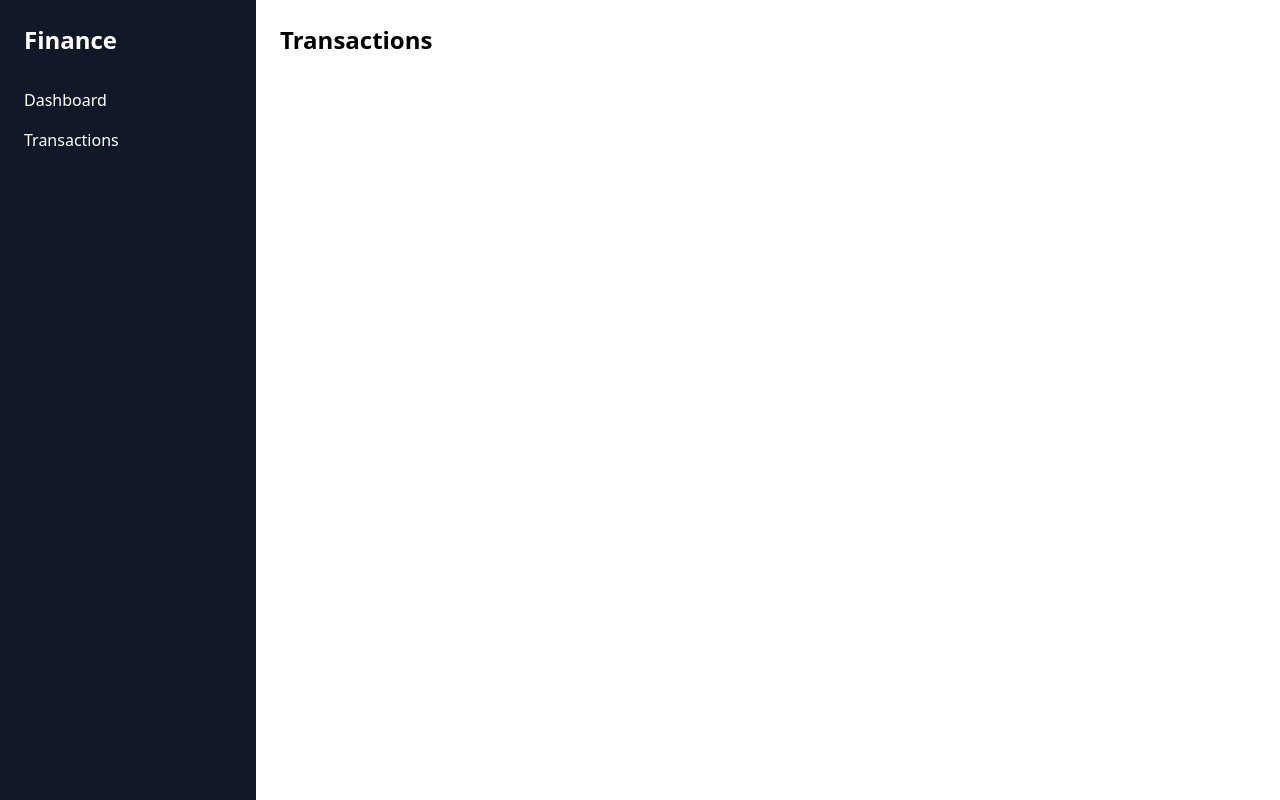
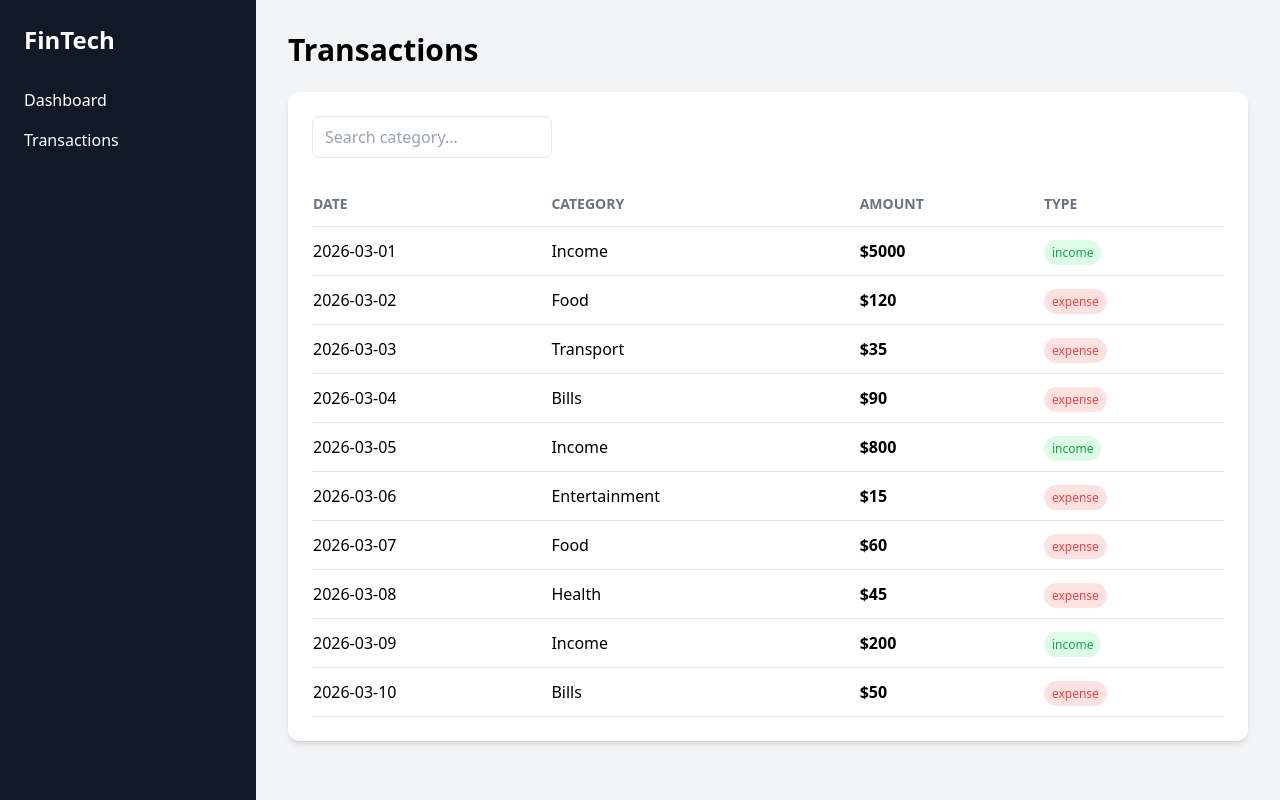
Before and after one commit to Hlamong55/Finance-Dashboard, a React (Vite) app: page /transactions in a window 1280 px wide. Built offline with nearby package versions, Linux system fonts and the light colour scheme.

Commit message:
implement transaction table

```diff
--- a/index.html
+++ b/index.html
@@ -5,7 +5,7 @@
     <link rel="icon" type="image/svg+xml" href="/src/assets/icon.png" />
     <meta name="viewport" content="width=device-width, initial-scale=1.0" />
     <link rel="stylesheet" href="https://cdnjs.cloudflare.com/ajax/libs/font-awesome/7.0.1/css/all.min.css" integrity="sha512-2SwdPD6INVrV/lHTZbO2nodKhrnDdJK9/kg2XD1r9uGqPo1cUbujc+IYdlYdEErWNu69gVcYgdxlmVmzTWnetw==" crossorigin="anonymous" referrerpolicy="no-referrer" />
-    <title>finance_dashboard_ui</title>
+    <title>FinTech</title>
   </head>
   <body>
     <div id="root"></div>
--- a/src/Components/Sidebar.jsx
+++ b/src/Components/Sidebar.jsx
@@ -4,7 +4,7 @@ const Sidebar = () => {
   return (
     <div className="w-64 bg-gray-900 text-white min-h-screen p-6">
       <h2 className="text-2xl font-bold mb-8">
-        Finance
+        FinTech
       </h2>
 
       <nav className="flex flex-col gap-4">
--- /dev/null
+++ b/src/Components/TransactionsTable.jsx
@@ -0,0 +1,110 @@
+import { useContext, useState } from "react";
+import { TransactionContext } from "../context/TransactionContext";
+import { RoleContext } from "../context/RoleContext";
+
+const TransactionsTable = () => {
+  const { transactions } = useContext(TransactionContext);
+  const { role } = useContext(RoleContext);
+
+  const [search, setSearch] = useState("");
+
+  const filtered = transactions.filter((t) =>
+    t.category.toLowerCase().includes(search.toLowerCase())
+  );
+
+  return (
+    <div className="bg-white rounded-xl shadow-md p-6">
+
+      {/* Top Section */}
+      <div className="flex justify-between items-center mb-6">
+
+        <input
+          type="text"
+          placeholder="Search category..."
+          className="border rounded-lg px-3 py-2 w-60 focus:outline-none focus:ring-2 focus:ring-blue-400"
+          onChange={(e) => setSearch(e.target.value)}
+        />
+
+        {role === "admin" && (
+          <button className="bg-blue-500 text-white px-4 py-2 rounded-lg hover:bg-blue-600">
+            + Add Transaction
+          </button>
+        )}
+
+      </div>
+
+      {/* Table */}
+      <div className="overflow-x-auto">
+
+        <table className="w-full text-left">
+
+          <thead className="border-b text-gray-500 text-sm uppercase">
+
+            <tr>
+              <th className="py-3">Date</th>
+              <th>Category</th>
+              <th>Amount</th>
+              <th>Type</th>
+              {role === "admin" && <th>Actions</th>}
+            </tr>
+
+          </thead>
+
+          <tbody>
+
+            {filtered.map((t) => (
+              <tr
+                key={t.id}
+                className="border-b hover:bg-gray-50 transition"
+              >
+
+                <td className="py-3">{t.date}</td>
+
+                <td className="font-medium">
+                  {t.category}
+                </td>
+
+                <td className="font-semibold">
+                  ${t.amount}
+                </td>
+
+                <td>
+                  <span
+                    className={`px-2 py-1 text-xs rounded-full ${
+                      t.type === "income"
+                        ? "bg-green-100 text-green-600"
+                        : "bg-red-100 text-red-500"
+                    }`}
+                  >
+                    {t.type}
+                  </span>
+                </td>
+
+                {role === "admin" && (
+                  <td className="flex gap-2">
+
+                    <button className="text-blue-500 hover:underline">
+                      Edit
+                    </button>
+
+                    <button className="text-red-500 hover:underline">
+                      Delete
+                    </button>
+
+                  </td>
+                )}
+
+              </tr>
+            ))}
+
+          </tbody>
+
+        </table>
+
+      </div>
+
+    </div>
+  );
+};
+
+export default TransactionsTable;
--- a/src/Pages/Transactions.jsx
+++ b/src/Pages/Transactions.jsx
@@ -1,17 +1,18 @@
 import Sidebar from "../components/Sidebar";
+import TransactionsTable from "../components/TransactionsTable";
 
 const Transactions = () => {
   return (
-    <div className="flex">
-
+    <div className="flex min-h-screen bg-gray-100">
       <Sidebar />
 
-      <div className="p-6 flex-1">
-        <h1 className="text-2xl font-bold">
+      <div className="flex-1 p-8">
+        <h1 className="text-3xl font-bold mb-6">
           Transactions
         </h1>
+
+        <TransactionsTable />
       </div>
-
     </div>
   );
 };
```
